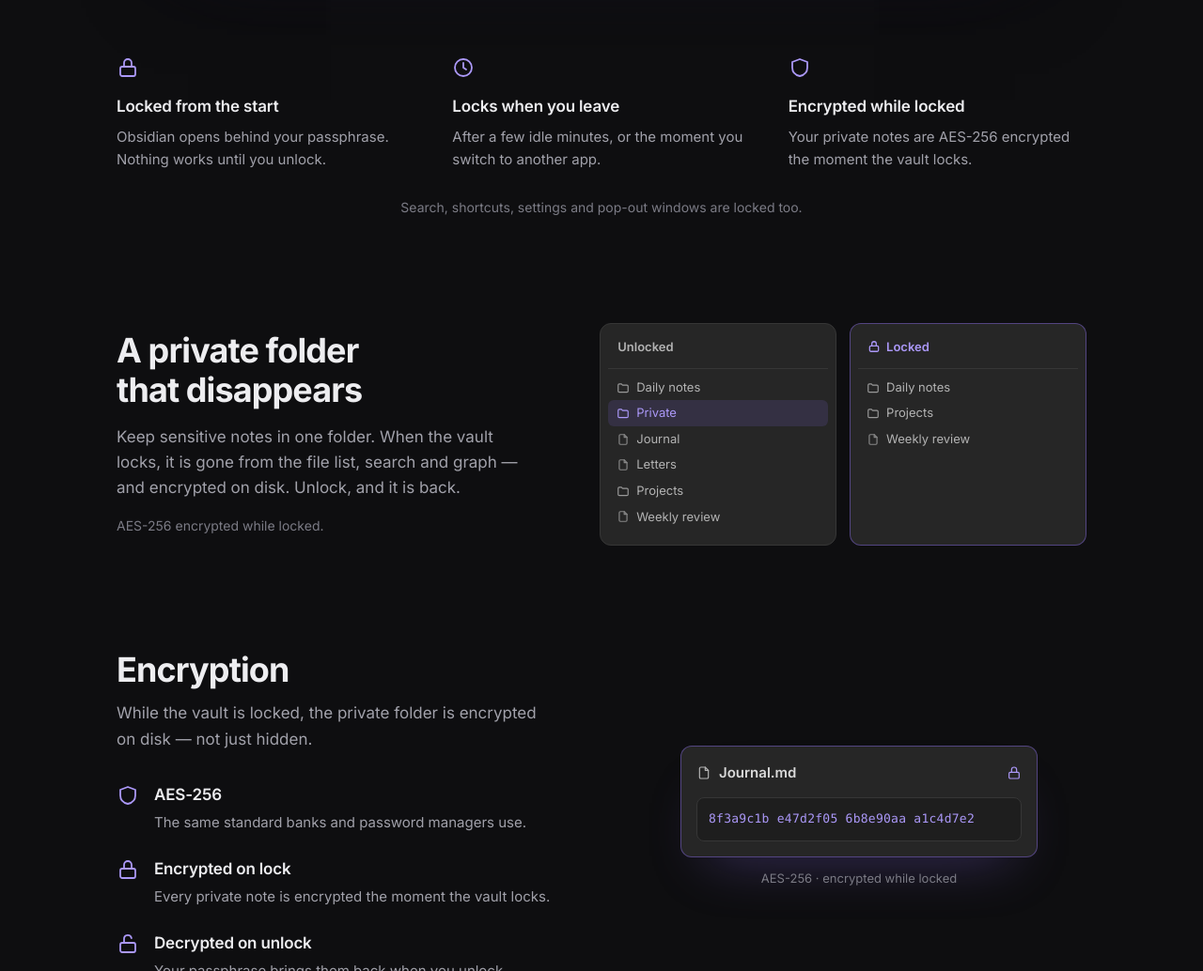
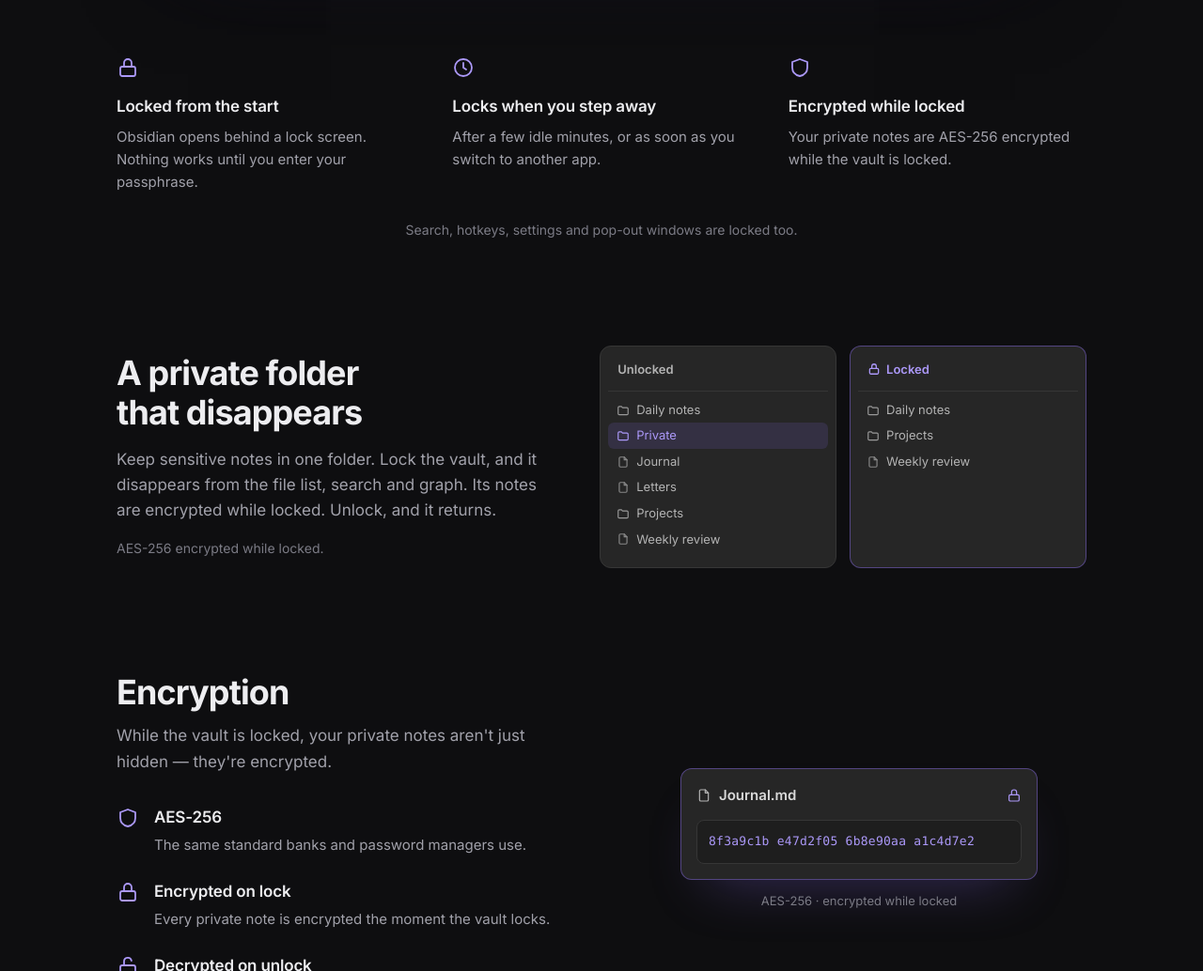
Before and after one commit to obsidian-lock/obsidianvaultlock.com, a plain HTML site: page index.html in a window 1280 px wide. Shown: the part 1100-2134 px from the top of the page at 94% size. Drawn offline with Linux system fonts and the light colour scheme.

Commit message:
Polish copy: clearer lock and encryption lines, hotkeys wording

```diff
--- a/index.html
+++ b/index.html
@@ -4,7 +4,7 @@
   <meta charset="utf-8">
   <meta name="viewport" content="width=device-width, initial-scale=1">
   <title>Vault Lock — password lock and encryption for Obsidian</title>
-  <meta name="description" content="Lock Obsidian with a passphrase. Private notes are encrypted while locked, and stay out of sight until you unlock.">
+  <meta name="description" content="Lock Obsidian with a passphrase. Private notes stay out of sight and are AES-256 encrypted while locked.">
   <meta name="author" content="obsidian-lock">
   <meta name="color-scheme" content="dark">
   <meta name="theme-color" content="#0e0e10">
@@ -26,7 +26,7 @@
     <div class="wrap intro">
       <img class="app-icon" src="favicon.svg" width="76" height="76" alt="">
       <h1>Vault Lock</h1>
-      <p class="tagline">Lock your Obsidian vault with a password.<br class="br-wide"> Your private notes are encrypted when it's locked.</p>
+      <p class="tagline">Lock your Obsidian vault with a password.<br class="br-wide"> Private notes are encrypted while it's locked.</p>
       <a class="btn btn-primary" href="#install">Get Vault Lock</a>
       <p class="meta">Free · Windows, macOS and Linux · Obsidian 1.5+</p>
     </div>
@@ -86,27 +86,27 @@
       <div class="feature">
         <svg viewBox="0 0 24 24" aria-hidden="true"><rect x="4" y="11" width="16" height="10" rx="2"/><path d="M8 11V7a4 4 0 0 1 8 0v4"/></svg>
         <h3>Locked from the start</h3>
-        <p>Obsidian opens behind your passphrase. Nothing works until you unlock.</p>
+        <p>Obsidian opens behind a lock screen. Nothing works until you enter your passphrase.</p>
       </div>
       <div class="feature">
         <svg viewBox="0 0 24 24" aria-hidden="true"><circle cx="12" cy="12" r="9"/><path d="M12 7v5l3 2"/></svg>
-        <h3>Locks when you leave</h3>
-        <p>After a few idle minutes, or the moment you switch to another app.</p>
+        <h3>Locks when you step away</h3>
+        <p>After a few idle minutes, or as soon as you switch to another app.</p>
       </div>
       <div class="feature">
         <svg viewBox="0 0 24 24" aria-hidden="true"><path d="M12 3 4 6v6c0 5 3.5 8 8 9 4.5-1 8-4 8-9V6z"/></svg>
         <h3>Encrypted while locked</h3>
-        <p>Your private notes are AES-256 encrypted the moment the vault locks.</p>
+        <p>Your private notes are AES-256 encrypted while the vault is locked.</p>
       </div>
     </div>
-    <p class="extra wrap">Search, shortcuts, settings and pop-out windows are locked too.</p>
+    <p class="extra wrap">Search, hotkeys, settings and pop-out windows are locked too.</p>
   </section>
 
   <section class="section">
     <div class="wrap private">
       <div class="private-text">
         <h2>A private folder that disappears</h2>
-        <p>Keep sensitive notes in one folder. When the vault locks, it is gone from the file list, search and graph — and encrypted on disk. Unlock, and it is back.</p>
+        <p>Keep sensitive notes in one folder. Lock the vault, and it disappears from the file list, search and graph. Its notes are encrypted while locked. Unlock, and it returns.</p>
         <p class="small">AES-256 encrypted while locked.</p>
       </div>
       <div class="compare" aria-hidden="true">
@@ -137,7 +137,7 @@
     <div class="wrap enc">
       <div class="enc-text">
         <h2>Encryption</h2>
-        <p class="enc-intro">While the vault is locked, the private folder is encrypted on disk — not just hidden.</p>
+        <p class="enc-intro">While the vault is locked, your private notes aren't just hidden — they're encrypted.</p>
         <div class="enc-points">
           <div class="enc-point">
             <svg viewBox="0 0 24 24" aria-hidden="true"><path d="M12 3 4 6v6c0 5 3.5 8 8 9 4.5-1 8-4 8-9V6z"/></svg>
```
